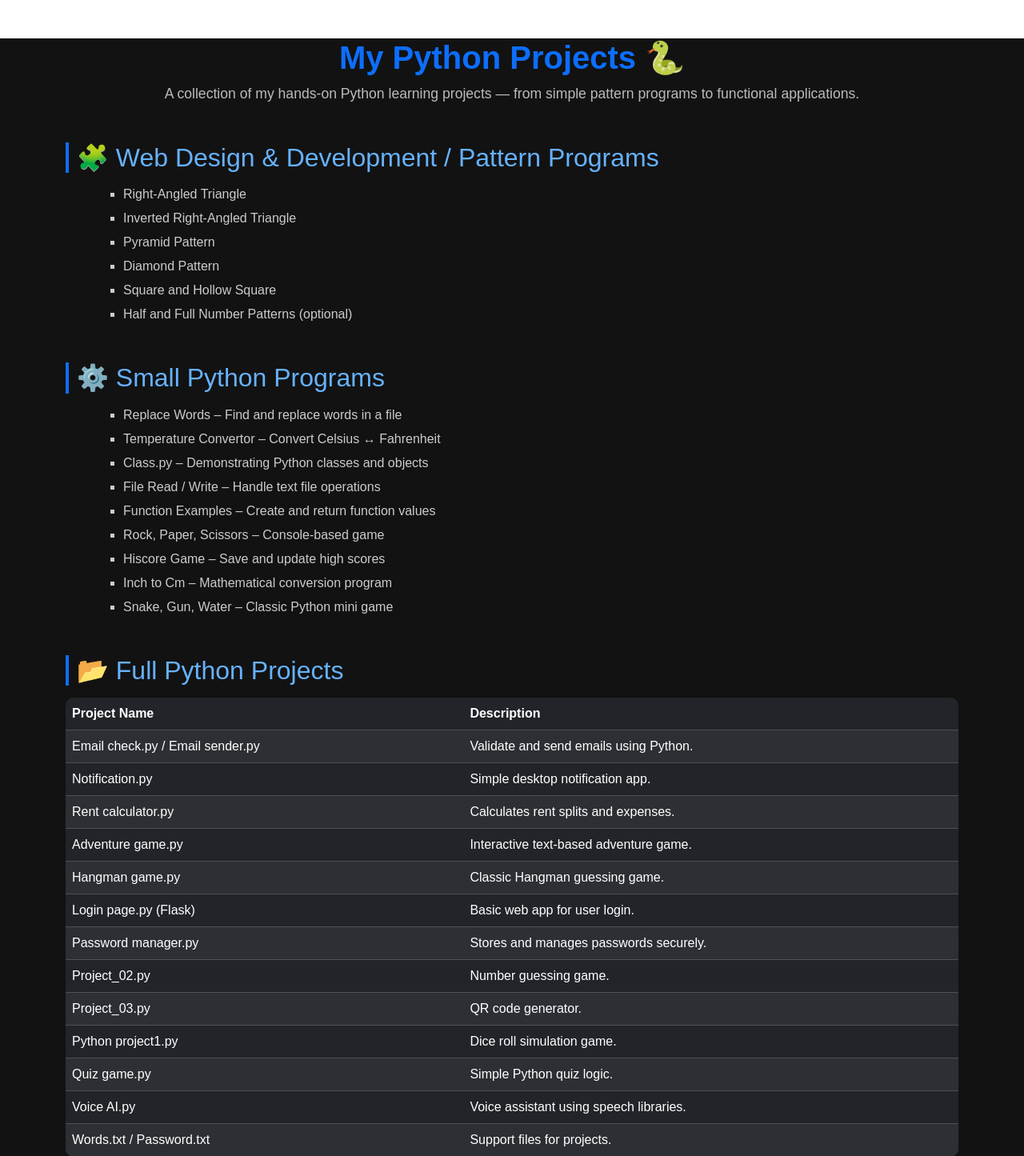
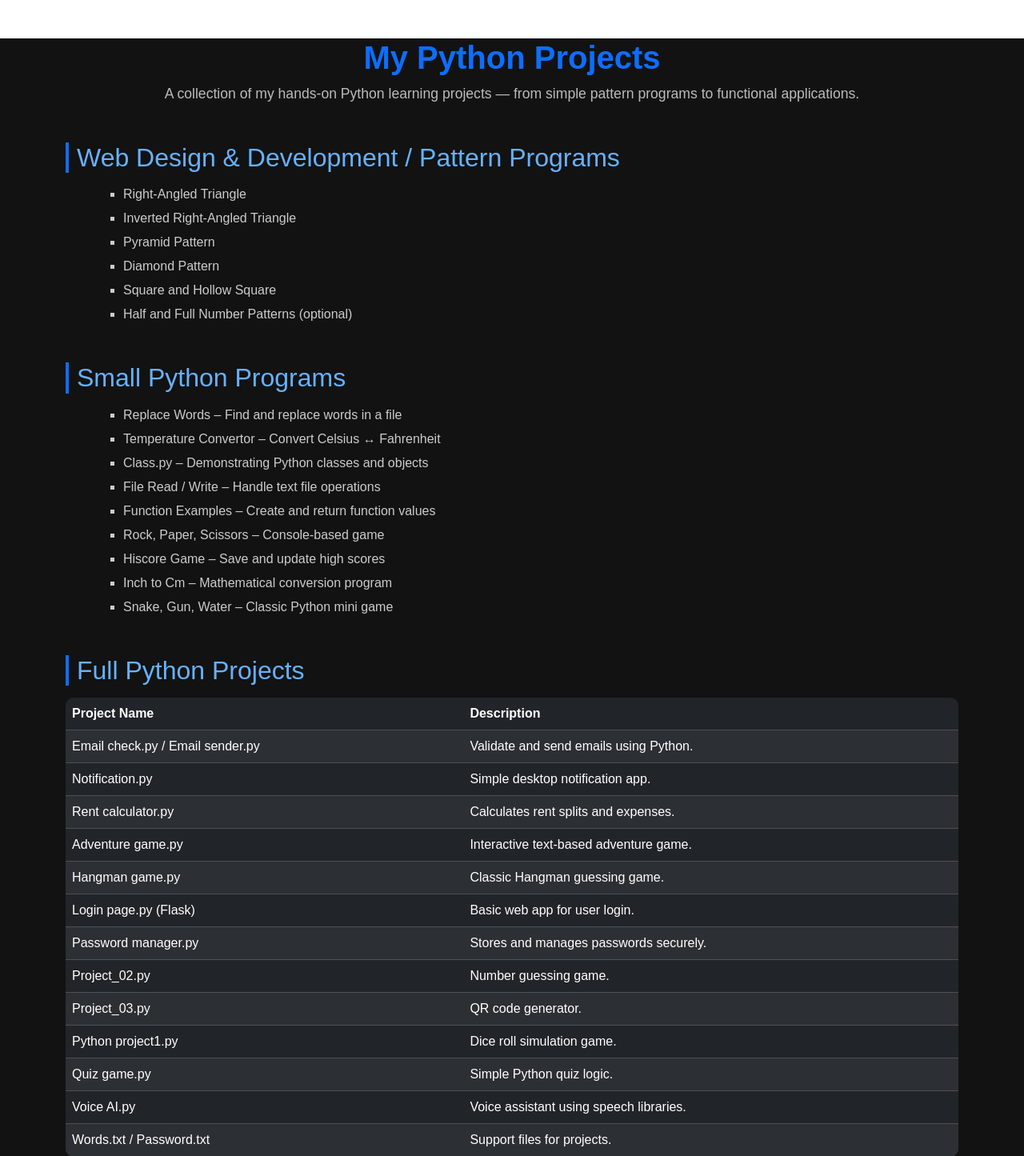
Before and after one commit to husnaincodes/Python-Projects, a Django app: page /project in a window 1280 px wide. Shown: the part 61-1506 px from the top of the page at 80% size. Run offline with Django 4.2, Linux system fonts and the light colour scheme.

Commit message:
Projects Html

```diff
--- a/main/templates/projects.html
+++ b/main/templates/projects.html
@@ -16,14 +16,14 @@
   {% include 'navbar.html' %}
   <section class="projects-section">
     <div class="container mt-5">
-      <h1 class="text-center projects-title">My Python Projects 🐍</h1>
+      <h1 class="text-center projects-title">My Python Projects </h1>
       <p class="text-center projects-intro">
         A collection of my hands-on Python learning projects — from simple pattern programs to functional applications.
       </p>
 
       <!-- Pattern Projects -->
       <div class="project-category mt-5">
-        <h2>🧩 Web Design & Development / Pattern Programs</h2>
+        <h2>Web Design & Development / Pattern Programs</h2>
         <ul class="project-list">
           <li>Right-Angled Triangle</li>
           <li>Inverted Right-Angled Triangle</li>
@@ -36,7 +36,7 @@
 
       <!-- Small Python Programs -->
       <div class="project-category mt-5">
-        <h2>⚙️ Small Python Programs</h2>
+        <h2>Small Python Programs</h2>
         <ul class="project-list">
           <li>Replace Words – Find and replace words in a file</li>
           <li>Temperature Convertor – Convert Celsius ↔ Fahrenheit</li>
@@ -52,7 +52,7 @@
 
       <!-- Full Projects -->
       <div class="project-category mt-5">
-        <h2>📂 Full Python Projects</h2>
+        <h2>Full Python Projects</h2>
         <table class="table table-dark table-striped table-hover">
           <thead>
             <tr>
```
